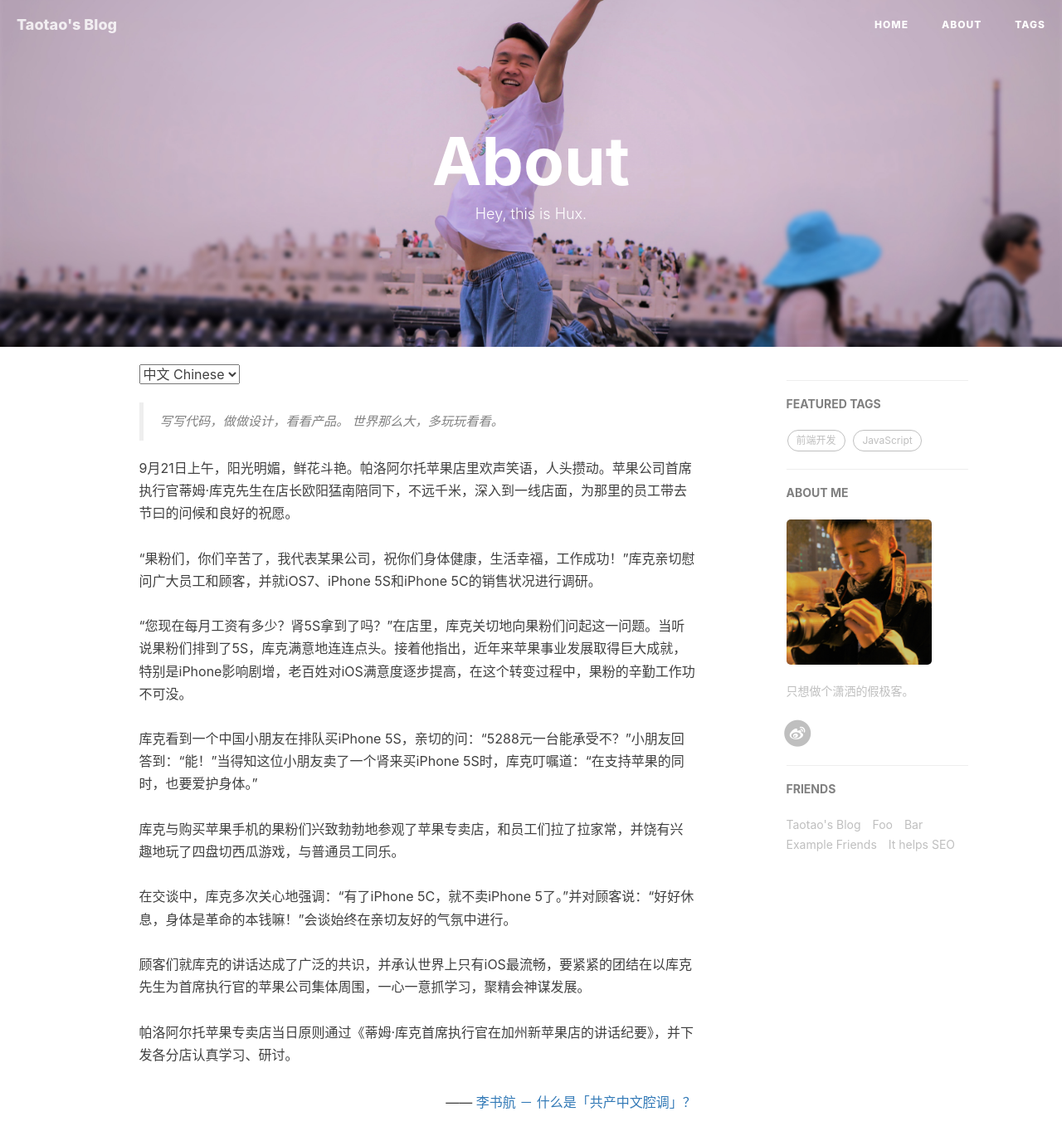
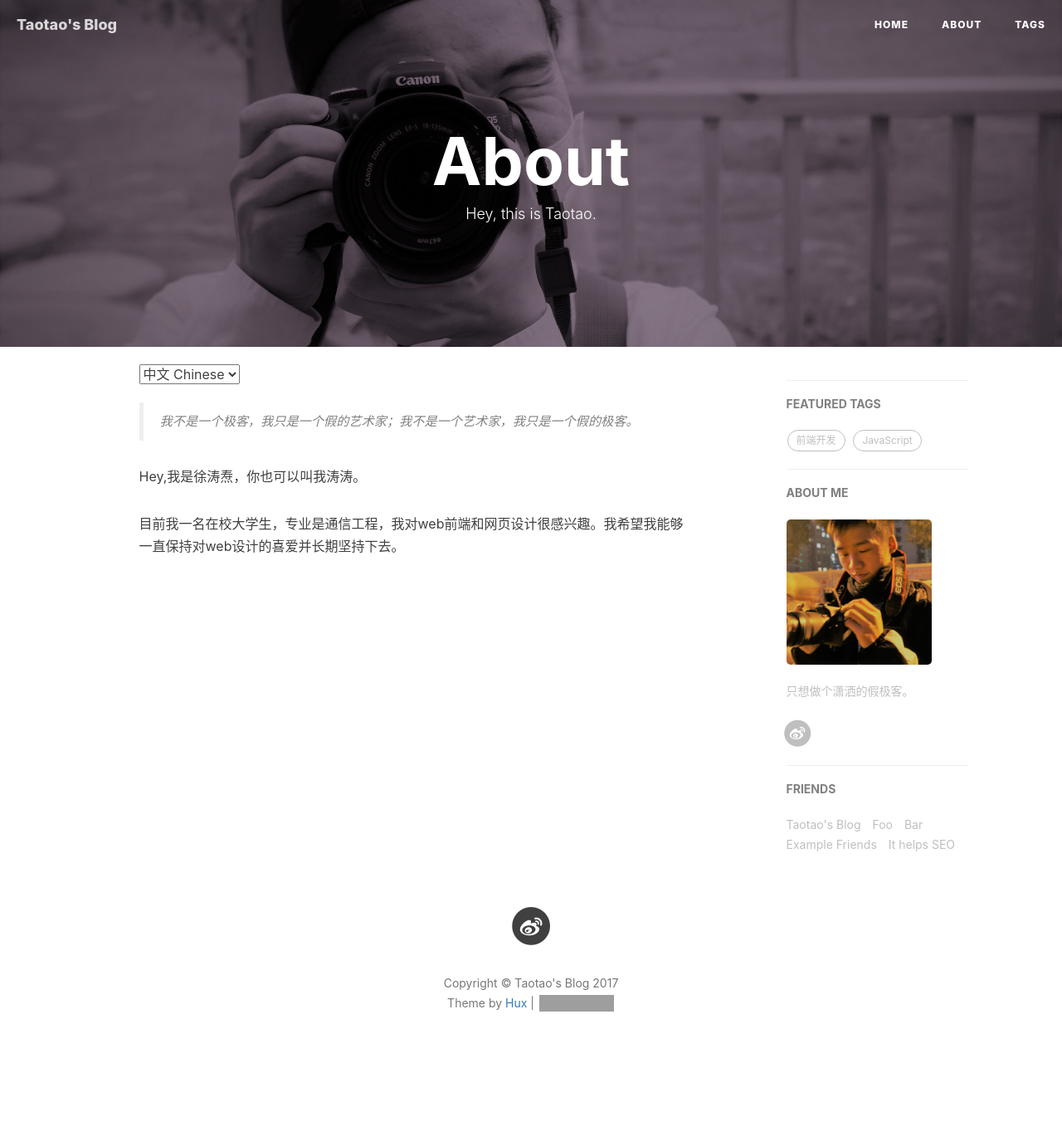
Before and after one commit to Xutaotaotao/Xutaotaotao.github.io, a Jekyll site: the page built from about.html, in a window 1280 px wide and 1400 px high. Shown: the top 1375 px of the window at 83% size. Built offline with Jekyll 4.4.1, drawn with Linux system fonts in a browser that asks for light colours; nearby versions of some CDN libraries; comment, search, counter and statistics services are not loaded; grey boxes are pictures that could not be loaded.

Commit message:
Signed-off-by: xutaotaotao <xutaotao1108@outlook.com>

```diff
--- a/about.html
+++ b/about.html
@@ -1,7 +1,7 @@
 ---
 layout: page
 title: "About"
-description: "Hey, this is Hux."
+description: "Hey, this is Taotao."
 header-img: "img/about-bg.jpg"
 ---
 
@@ -14,36 +14,26 @@ header-img: "img/about-bg.jpg"
 <!-- Chinese Version -->
 <div class="zh post-container">
     <blockquote>
-        写写代码，做做设计，看看产品。
-        世界那么大，多玩玩看看。
+        我不是一个极客，我只是一个假的艺术家；我不是一个艺术家，我只是一个假的极客。
     </blockquote>
-    9月21日上午，阳光明媚，鲜花斗艳。帕洛阿尔托苹果店里欢声笑语，人头攒动。苹果公司首席执行官蒂姆·库克先生在店长欧阳猛南陪同下，不远千米，深入到一线店面，为那里的员工带去节曰的问候和良好的祝愿。<br><br>“果粉们，你们辛苦了，我代表某果公司，祝你们身体健康，生活幸福，工作成功！”库克亲切慰问广大员工和顾客，并就iOS7、iPhone 5S和iPhone 5C的销售状况进行调研。 <br><br>“您现在每月工资有多少？肾5S拿到了吗？”在店里，库克关切地向果粉们问起这一问题。当听说果粉们排到了5S，库克满意地连连点头。接着他指出，近年来苹果事业发展取得巨大成就，特别是iPhone影响剧增，老百姓对iOS满意度逐步提高，在这个转变过程中，果粉的辛勤工作功不可没。<br><br>库克看到一个中国小朋友在排队买iPhone 5S，亲切的问：“5288元一台能承受不？”小朋友回答到：“能！”当得知这位小朋友卖了一个肾来买iPhone 5S时，库克叮嘱道：“在支持苹果的同时，也要爱护身体。”<br><br>库克与购买苹果手机的果粉们兴致勃勃地参观了苹果专卖店，和员工们拉了拉家常，并饶有兴趣地玩了四盘切西瓜游戏，与普通员工同乐。<br><br>在交谈中，库克多次关心地强调：“有了iPhone 5C，就不卖iPhone 5了。”并对顾客说：“好好休息，身体是革命的本钱嘛！”会谈始终在亲切友好的气氛中进行。<br><br>顾客们就库克的讲话达成了广泛的共识，并承认世界上只有iOS最流畅，要紧紧的团结在以库克先生为首席执行官的苹果公司集体周围，一心一意抓学习，聚精会神谋发展。<br>
-    <br>帕洛阿尔托苹果专卖店当日原则通过《蒂姆·库克首席执行官在加州新苹果店的讲话纪要》，并下发各分店认真学习、研讨。
+    <p>Hey,我是徐涛焘，你也可以叫我涛涛。</p>
+    <p>目前我一名在校大学生，专业是通信工程，我对web前端和网页设计很感兴趣。我希望我能够一直保持对web设计的喜爱并长期坚持下去。</p>
 
-    <p style="text-align:right;">
-        —— <a href="http://www.zhihu.com/question/19687065">李书航 － 什么是「共产中文腔调」？ </a>
-    </p>
 
 </div>
 
 <!-- English Version -->
 <div class="en post-container">
     <blockquote>
-        Designer or Engineer, things in between.
+        Not a geek,a fake artist;not a artist ,a fake geek
     </blockquote>
 
     <p>
-        Your work is going to fill a large part of your life, and the only way to be truly satisfied is to do what you believe is great work. And the only way to do great work is to love what you do. If you haven’t found it yet, keep looking. Don’t settle. As with all matters of the heart, you’ll know when you find it.
+       Hey, I'm Xutaotao,you can also call me taotao.
     </p>
-
     <p>
-    If you want to live your life in a creative way, as an artist, you have to not look back too much. You have to be willing to take whatever you’ve done and whoever you were and throw them away.
+    In year 2014,i entered HUBU University,magjoring in Communication engineering.I like computer very much,especially in Front-end design and Web design,and want to make some achievement in this filed.i think it would be great if i can continue my interest in that, so that i can become a qualified programmer.
     </p>
-
-    <p style="text-align:right;">
-    -- Steve Jobs
-    </p>
-
 </div>
 
 <!-- Handle Language Change -->
--- a/tags.html
+++ b/tags.html
@@ -1,7 +1,7 @@
 ---
 title: Tags
 layout: default
-description: keep hungry keep foolish
+description: Stay hungry, stay foolish.
 header-img: "img/tag-bg.jpg"
 ---
 
```
Also changed, not shown: img/about-bg.jpg.
